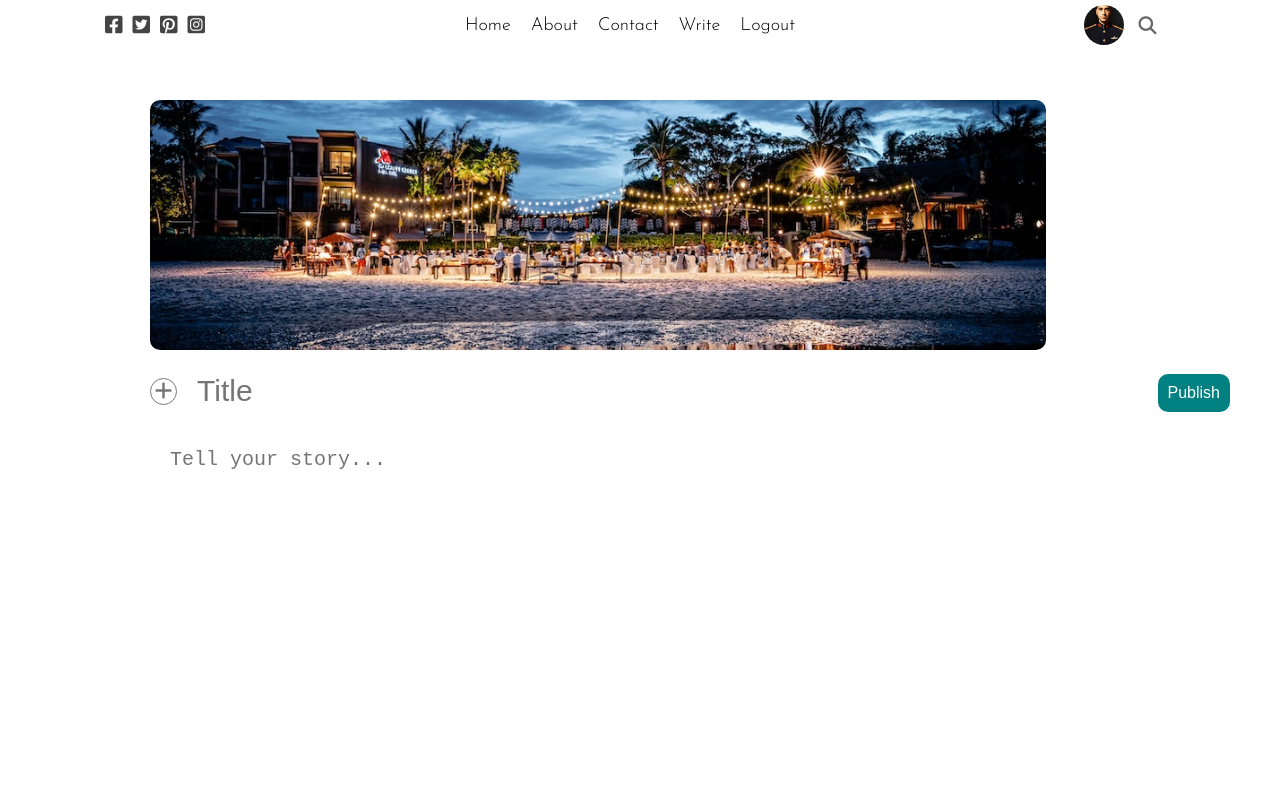
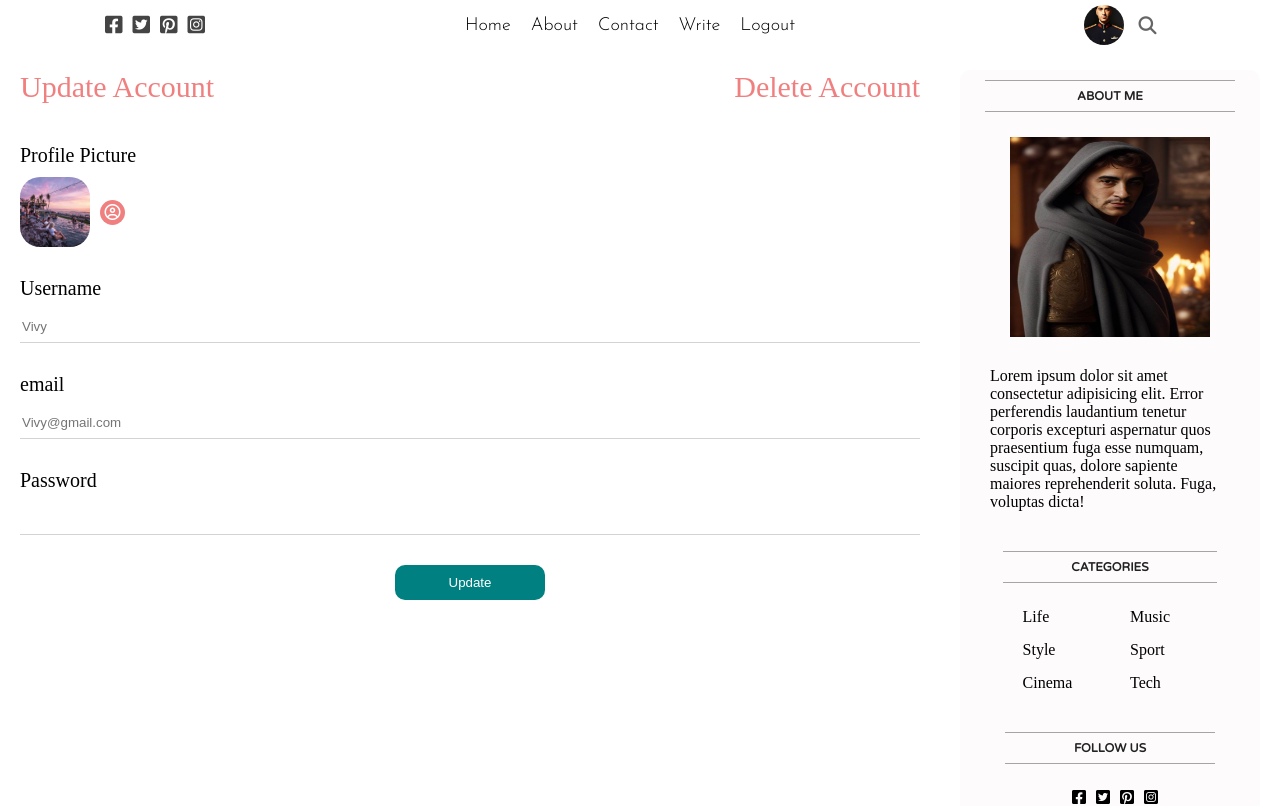
Before and after one commit to Vivy/Personal-Blog, a React (Vite) app: page / in a window 1280 px wide. Shown: the top 806 px of the page. Built offline with nearby package versions, Linux system fonts and the light colour scheme; the HTML template or start-up script is replaced by a standard one.

Commit message:
feat:added settings page with css

```diff
--- a/src/App.jsx
+++ b/src/App.jsx
@@ -1,4 +1,5 @@
 import Home from './component/pages/home/home';
+import Settings from './component/pages/settings/settings';
 import Single from './component/pages/single/single';
 import Write from './component/pages/write/write';
 import TopBar from './component/topbar/topbar';
@@ -7,7 +8,7 @@
   return (
     <>
       <TopBar />
-      <Write />
+      <Settings />
     </>
   );
 }
--- /dev/null
+++ b/src/component/pages/settings/settings.css
@@ -0,0 +1,83 @@
+.settings{
+  display: flex;
+}
+
+.settingsWrapper{
+  flex: 9;
+  padding: 20px;
+
+}
+
+.settingsTitle{
+  display: flex;
+  align-items: center;
+  justify-content: space-between;
+}
+
+.settingsUpdateTitle{
+  font-size: 30px;
+  margin-bottom: 20px;
+  color: lightcoral;
+}
+
+.settingsDeleteTitle{
+  color: red;
+  font-size: 12px;
+  cursor: pointer;
+}
+
+.settingsForm{
+  display: flex;
+  flex-direction: column;
+}
+
+.settingsPP{
+  display: flex;
+  align-items: center;
+  margin: 10px 0
+}
+
+.settingsPP > img {
+  width: 70px;
+  height: 70px;
+  border-radius: 20px;
+  object-fit: cover;
+}
+
+.settingsPPIcon{
+  width: 25px;
+  height: 25px;
+  border-radius: 50%;
+  background-color: lightcoral;
+  color: white;
+  display: flex;
+  align-items: center;
+  justify-content: center;
+  margin-left: 10px;
+  cursor: pointer;
+}
+
+.settingsForm>label{
+  font-size: 20px;
+  margin-top: 20px;
+}
+
+.settingsForm>input{
+  color: gray;
+  margin: 10px 0;
+  height: 30px;
+  border: none;
+  border-bottom: 1px solid lightgray;
+}
+
+.settingsSubmit{
+  width: 150px;
+  align-self: center;
+  border: none;
+  border-radius: 10px;
+  color: white;
+  background-color: teal;
+  padding: 10px;
+  margin-top: 20px;
+  cursor: pointer;
+}
--- /dev/null
+++ b/src/component/pages/settings/settings.jsx
@@ -0,0 +1,35 @@
+import SideBar from '../../sidebar/sidebar';
+import './settings.css';
+
+const Settings = () => {
+  return (
+    <div className='settings'>
+      <div className='settingsWrapper'>
+        <div className='settingsTitle'>
+          <span className='settingsUpdateTitle'>Update Account</span>
+          <span className='settingsUpdateTitle'>Delete Account</span>
+        </div>
+        <form className='settingsForm'>
+          <label htmlFor=''>Profile Picture</label>
+          <div className='settingsPP'>
+            <img src='/image/pic4.jpg' alt='' />
+            <label htmlFor='fileInput'>
+              <i className='settingsPPIcon fa-regular fa-circle-user'></i>
+            </label>
+            <input type='file' id='fileInput' style={{ display: 'none' }} />
+          </div>
+          <label>Username</label>
+          <input type='text' placeholder='Vivy' />
+          <label>email</label>
+          <input type='email' placeholder='Vivy@gmail.com' />
+          <label>Password</label>
+          <input type='password' />
+          <button className='settingsSubmit'>Update</button>
+        </form>
+      </div>
+      <SideBar />
+    </div>
+  );
+};
+
+export default Settings;
```
Also changed, not shown: public/image/pic4.jpg (added).
